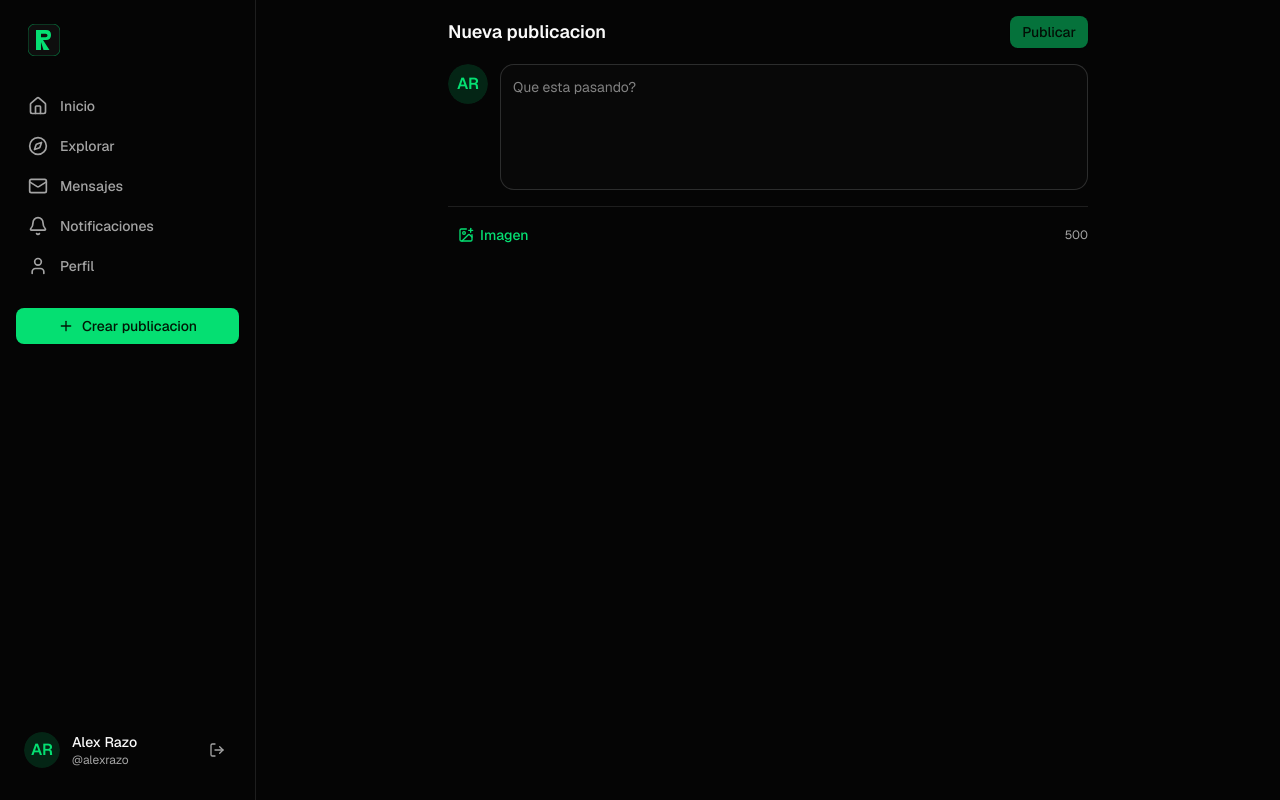
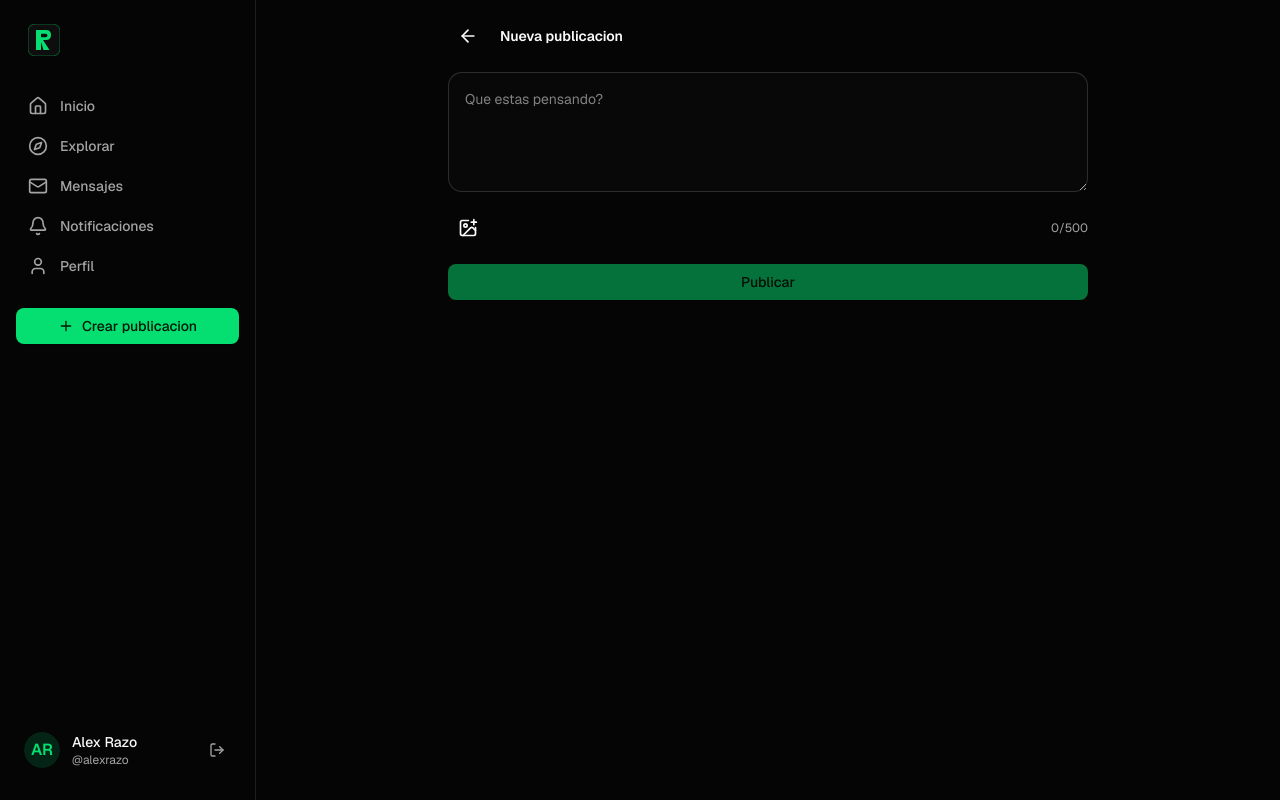
Before and after one commit to RazoGit/RedSocial, a Next.js app in the folder apps/web/: page /create in a window 1280 px wide. Built offline with nearby package versions, Linux system fonts and the light colour scheme.

Commit message:
fix(web): remove duplicate /create route causing CI build failure
- Replaced mock composer in (app)/create with the connected version
- Removed duplicate app/create/page.tsx that conflicted with the route group
- Build passes cleanly, /create now uses real API integration

```diff
--- a/apps/web/src/app/(app)/create/page.tsx
+++ b/apps/web/src/app/(app)/create/page.tsx
@@ -1,83 +1,179 @@
 "use client";
 
-import { useState } from "react";
+import { useState, useRef, useCallback } from "react";
 import { useRouter } from "next/navigation";
-import { ImagePlus, X } from "lucide-react";
+import { ImagePlus, X, ArrowLeft, LoaderCircle } from "lucide-react";
+import { PostResponseSchema, PresignPostMediaResponseSchema } from "@redsocial/contracts";
 
 import { Button } from "@/components/ui/button";
-import { UserAvatar } from "@/components/user";
-import { currentUser } from "@/lib/mock-data";
+import { ApiError, postJson, putBinary } from "@/lib/api-client";
 
-const MAX_LENGTH = 500;
+const MAX_TEXT = 500;
+const MAX_IMAGES = 4;
+const ACCEPTED = ["image/jpeg", "image/png", "image/webp"];
 
-export default function CreatePage() {
+interface PreviewImage {
+  file: File;
+  preview: string;
+}
+
+export default function CreatePostPage() {
   const router = useRouter();
   const [text, setText] = useState("");
-  const [images, setImages] = useState<number[]>([]);
+  const [images, setImages] = useState<PreviewImage[]>([]);
+  const [saving, setSaving] = useState(false);
+  const [error, setError] = useState<string>();
+  const inputRef = useRef<HTMLInputElement>(null);
 
-  const remaining = MAX_LENGTH - text.length;
-  const canPublish = text.trim().length > 0 && remaining >= 0;
+  const handleFiles = useCallback(
+    (files: FileList | null) => {
+      if (!files) return;
+      const remaining = MAX_IMAGES - images.length;
+      const valid = Array.from(files)
+        .filter((f) => ACCEPTED.includes(f.type) && f.size <= 5 * 1024 * 1024)
+        .slice(0, remaining);
+      setImages((prev) => [
+        ...prev,
+        ...valid.map((file) => ({ file, preview: URL.createObjectURL(file) })),
+      ]);
+    },
+    [images.length],
+  );
+
+  const removeImage = (index: number) => {
+    setImages((prev) => {
+      URL.revokeObjectURL(prev[index]!.preview);
+      return prev.filter((_, i) => i !== index);
+    });
+  };
+
+  const handleSubmit = async () => {
+    const trimmed = text.trim();
+    if (!trimmed && images.length === 0) return;
+    setSaving(true);
+    setError(undefined);
+
+    try {
+      const mediaKeys: string[] = [];
+
+      for (const img of images) {
+        const presign = await postJson(
+          "/posts/media/presign",
+          { contentType: img.file.type, sizeBytes: img.file.size },
+          PresignPostMediaResponseSchema,
+        );
+        await putBinary(presign.uploadUrl, img.file, img.file.type);
+        mediaKeys.push(presign.key);
+      }
+
+      const post = await postJson(
+        "/posts",
+        { text: trimmed || undefined, mediaKeys: mediaKeys.length > 0 ? mediaKeys : undefined },
+        PostResponseSchema,
+      );
+
+      images.forEach((img) => URL.revokeObjectURL(img.preview));
+      router.push(`/post/${post.id}`);
+    } catch (caught) {
+      setError(caught instanceof ApiError ? caught.message : "No se pudo crear la publicacion.");
+    } finally {
+      setSaving(false);
+    }
+  };
 
   return (
     <div className="flex flex-col gap-4">
-      <header className="flex items-center justify-between">
-        <h1 className="text-lg font-semibold">Nueva publicacion</h1>
-        <Button size="sm" disabled={!canPublish} onClick={() => router.push("/feed")}>
-          Publicar
+      <header className="flex items-center gap-3">
+        <Button variant="ghost" size="icon" asChild className="size-10">
+          <a href="/feed" aria-label="Volver">
+            <ArrowLeft className="size-5" />
+          </a>
         </Button>
+        <h1 className="text-sm font-semibold">Nueva publicacion</h1>
       </header>
 
-      <div className="flex gap-3">
-        <UserAvatar name={currentUser.name} className="size-10" />
       <textarea
         value={text}
-          onChange={(event) => setText(event.target.value)}
-          placeholder="Que esta pasando?"
-          aria-label="Texto de la publicacion"
-          rows={5}
-          className="border-input focus-visible:border-primary focus-visible:ring-primary/30 bg-card/40 w-full flex-1 resize-none rounded-xl border p-3 text-base md:text-sm outline-none focus-visible:ring-2"
+        onChange={(e) => setText(e.target.value)}
+        maxLength={MAX_TEXT}
+        placeholder="Que estas pensando?"
+        className="border-input bg-card/40 focus-visible:border-primary focus-visible:ring-primary/30 min-h-[120px] w-full rounded-xl border p-4 text-sm outline-none focus-visible:ring-2"
       />
+
+      <div className="flex items-center justify-between">
+        <Button
+          variant="ghost"
+          size="icon"
+          className="size-10"
+          aria-label="Adjuntar imagen"
+          onClick={() => inputRef.current?.click()}
+          disabled={images.length >= MAX_IMAGES}
+        >
+          <ImagePlus className="size-5" />
+        </Button>
+        <span className="text-muted-foreground text-xs">
+          {text.length}/{MAX_TEXT}
+        </span>
       </div>
 
-      {images.length > 0 ? (
-        <div className="grid grid-cols-4 gap-2">
-          {images.map((image) => (
+      <input
+        ref={inputRef}
+        type="file"
+        accept={ACCEPTED.join(",")}
+        multiple
+        className="hidden"
+        onChange={(e) => {
+          handleFiles(e.target.files);
+          e.target.value = "";
+        }}
+      />
+
+      {images.length > 0 && (
+        <div className="grid grid-cols-2 gap-2">
+          {images.map((img, i) => (
             <div
-              key={image}
-              className="bg-primary/10 border-primary/30 relative aspect-square rounded-lg border"
+              key={i}
+              className="border-border relative aspect-square overflow-hidden rounded-xl border"
             >
-              <ImagePlus className="text-primary/50 absolute inset-0 m-auto size-6" />
-              <button
-                type="button"
+              {/* eslint-disable-next-line @next/next/no-img-element */}
+              <img
+                src={img.preview}
+                alt={`Vista previa ${i + 1}`}
+                className="size-full object-cover"
+              />
+              <Button
+                variant="destructive"
+                size="icon"
+                className="absolute top-1 right-1 size-6"
                 aria-label="Quitar imagen"
-                onClick={() => setImages((current) => current.filter((item) => item !== image))}
-                className="bg-background/80 absolute top-1 right-1 rounded-full p-0.5"
+                onClick={() => removeImage(i)}
               >
-                <X className="size-3.5" />
-              </button>
+                <X className="size-3" />
+              </Button>
             </div>
           ))}
         </div>
-      ) : null}
+      )}
 
-      <div className="border-border flex items-center justify-between border-t pt-3">
+      {error && (
+        <p role="alert" className="text-destructive text-sm">
+          {error}
+        </p>
+      )}
+
       <Button
-          type="button"
-          variant="ghost"
-          size="sm"
-          className="text-primary hover:bg-primary/10 hover:text-primary"
-          disabled={images.length >= 4}
-          onClick={() => setImages((current) => [...current, Date.now()])}
+        onClick={handleSubmit}
+        disabled={saving || (!text.trim() && images.length === 0)}
+        className="w-full"
       >
-          <ImagePlus className="size-4" />
-          Imagen
+        {saving ? (
+          <span className="flex items-center gap-2">
+            <LoaderCircle className="size-4 animate-spin" /> Publicando...
+          </span>
+        ) : (
+          "Publicar"
+        )}
       </Button>
-        <span
-          className={remaining < 0 ? "text-destructive text-xs" : "text-muted-foreground text-xs"}
-        >
-          {remaining}
-        </span>
-      </div>
     </div>
   );
 }
--- a/apps/web/src/app/create/page.tsx
+++ /dev/null
@@ -1,179 +0,0 @@
-"use client";
-
-import { useState, useRef, useCallback } from "react";
-import { useRouter } from "next/navigation";
-import { ImagePlus, X, ArrowLeft, LoaderCircle } from "lucide-react";
-import { PostResponseSchema, PresignPostMediaResponseSchema } from "@redsocial/contracts";
-
-import { Button } from "@/components/ui/button";
-import { ApiError, postJson, putBinary } from "@/lib/api-client";
-
-const MAX_TEXT = 500;
-const MAX_IMAGES = 4;
-const ACCEPTED = ["image/jpeg", "image/png", "image/webp"];
-
-interface PreviewImage {
-  file: File;
-  preview: string;
-}
-
-export default function CreatePostPage() {
-  const router = useRouter();
-  const [text, setText] = useState("");
-  const [images, setImages] = useState<PreviewImage[]>([]);
-  const [saving, setSaving] = useState(false);
-  const [error, setError] = useState<string>();
-  const inputRef = useRef<HTMLInputElement>(null);
-
-  const handleFiles = useCallback(
-    (files: FileList | null) => {
-      if (!files) return;
-      const remaining = MAX_IMAGES - images.length;
-      const valid = Array.from(files)
-        .filter((f) => ACCEPTED.includes(f.type) && f.size <= 5 * 1024 * 1024)
-        .slice(0, remaining);
-      setImages((prev) => [
-        ...prev,
-        ...valid.map((file) => ({ file, preview: URL.createObjectURL(file) })),
-      ]);
-    },
-    [images.length],
-  );
-
-  const removeImage = (index: number) => {
-    setImages((prev) => {
-      URL.revokeObjectURL(prev[index]!.preview);
-      return prev.filter((_, i) => i !== index);
-    });
-  };
-
-  const handleSubmit = async () => {
-    const trimmed = text.trim();
-    if (!trimmed && images.length === 0) return;
-    setSaving(true);
-    setError(undefined);
-
-    try {
-      const mediaKeys: string[] = [];
-
-      for (const img of images) {
-        const presign = await postJson(
-          "/posts/media/presign",
-          { contentType: img.file.type, sizeBytes: img.file.size },
-          PresignPostMediaResponseSchema,
-        );
-        await putBinary(presign.uploadUrl, img.file, img.file.type);
-        mediaKeys.push(presign.key);
-      }
-
-      const post = await postJson(
-        "/posts",
-        { text: trimmed || undefined, mediaKeys: mediaKeys.length > 0 ? mediaKeys : undefined },
-        PostResponseSchema,
-      );
-
-      images.forEach((img) => URL.revokeObjectURL(img.preview));
-      router.push(`/post/${post.id}`);
-    } catch (caught) {
-      setError(caught instanceof ApiError ? caught.message : "No se pudo crear la publicacion.");
-    } finally {
-      setSaving(false);
-    }
-  };
-
-  return (
-    <div className="flex flex-col gap-4">
-      <header className="flex items-center gap-3">
-        <Button variant="ghost" size="icon" asChild className="size-10">
-          <a href="/feed" aria-label="Volver">
-            <ArrowLeft className="size-5" />
-          </a>
-        </Button>
-        <h1 className="text-sm font-semibold">Nueva publicacion</h1>
-      </header>
-
-      <textarea
-        value={text}
-        onChange={(e) => setText(e.target.value)}
-        maxLength={MAX_TEXT}
-        placeholder="Que estas pensando?"
-        className="border-input bg-card/40 focus-visible:border-primary focus-visible:ring-primary/30 min-h-[120px] w-full rounded-xl border p-4 text-sm outline-none focus-visible:ring-2"
-      />
-
-      <div className="flex items-center justify-between">
-        <Button
-          variant="ghost"
-          size="icon"
-          className="size-10"
-          aria-label="Adjuntar imagen"
-          onClick={() => inputRef.current?.click()}
-          disabled={images.length >= MAX_IMAGES}
-        >
-          <ImagePlus className="size-5" />
-        </Button>
-        <span className="text-muted-foreground text-xs">
-          {text.length}/{MAX_TEXT}
-        </span>
-      </div>
-
-      <input
-        ref={inputRef}
-        type="file"
-        accept={ACCEPTED.join(",")}
-        multiple
-        className="hidden"
-        onChange={(e) => {
-          handleFiles(e.target.files);
-          e.target.value = "";
-        }}
-      />
-
-      {images.length > 0 && (
-        <div className="grid grid-cols-2 gap-2">
-          {images.map((img, i) => (
-            <div
-              key={i}
-              className="border-border relative aspect-square overflow-hidden rounded-xl border"
-            >
-              {/* eslint-disable-next-line @next/next/no-img-element */}
-              <img
-                src={img.preview}
-                alt={`Vista previa ${i + 1}`}
-                className="size-full object-cover"
-              />
-              <Button
-                variant="destructive"
-                size="icon"
-                className="absolute top-1 right-1 size-6"
-                aria-label="Quitar imagen"
-                onClick={() => removeImage(i)}
-              >
-                <X className="size-3" />
-              </Button>
-            </div>
-          ))}
-        </div>
-      )}
-
-      {error && (
-        <p role="alert" className="text-destructive text-sm">
-          {error}
-        </p>
-      )}
-
-      <Button
-        onClick={handleSubmit}
-        disabled={saving || (!text.trim() && images.length === 0)}
-        className="w-full"
-      >
-        {saving ? (
-          <span className="flex items-center gap-2">
-            <LoaderCircle className="size-4 animate-spin" /> Publicando...
-          </span>
-        ) : (
-          "Publicar"
-        )}
-      </Button>
-    </div>
-  );
-}
```
Lines whose indentation alone changed are shown as unchanged.
